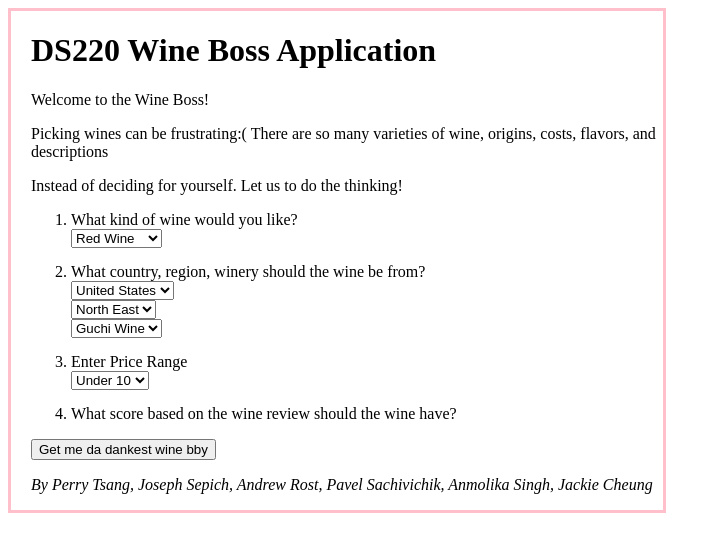
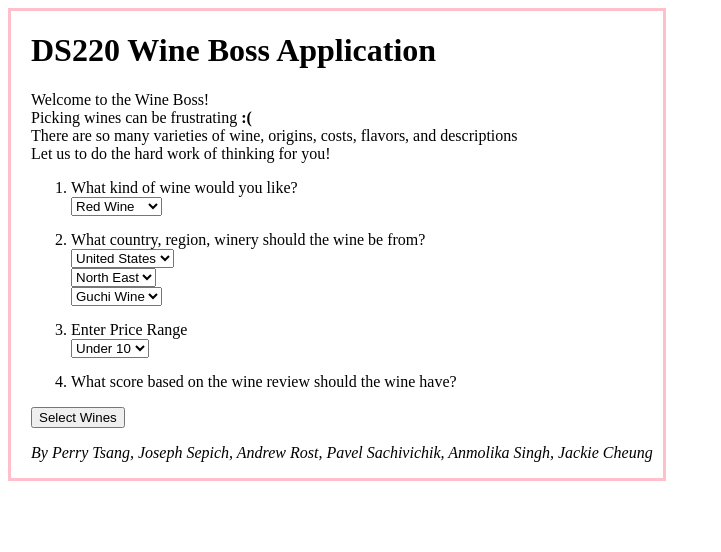
Before and after one commit to bevvvvv/DS220Proj2WineReview, a Django app: page /polls/ in a window 1280 px wide. Shown: the top 552 px of the page, without its empty margins (0-721 px from the left). Run offline with Django 3.2, Linux system fonts and the light colour scheme.

Commit message:
Small text changes

```diff
--- a/polls/templates/polls/index1.html
+++ b/polls/templates/polls/index1.html
@@ -15,9 +15,11 @@
 {% csrf_token %}
 <div style="padding-left: 20px; border: 3px pink solid; width: 50%">
     <h1>DS220 Wine Boss Application</h1>
-    <p>Welcome to the Wine Boss!</p>
-    <p>Picking wines can be frustrating:( There are so many varieties of wine, origins, costs, flavors, and descriptions</P>
-    <p>Instead of deciding for yourself. Let us to do the thinking!</p>
+    <p>Welcome to the Wine Boss!
+        <br>Picking wines can be frustrating
+        <span style="font-weight:bold">:(</span>
+        <br>There are so many varieties of wine, origins, costs, flavors, and descriptions
+        <br>Let us to do the hard work of thinking for you!</p>
 
         <form action="{% url 'polls:wineview'%}"method="post">
             <ol>
@@ -62,7 +64,7 @@
                     What score based on the wine review should the wine have?
                 </li>
             </ol>
-            <button type="submit" name="submit" value="wineview">Get me da dankest wine bby</button>
+            <button type="submit" name="submit" value="wineview">Select Wines</button>
             <p><i> By Perry Tsang, Joseph Sepich, Andrew Rost, Pavel Sachivichik, Anmolika Singh, Jackie Cheung</i></p>
         </form>
 
```
